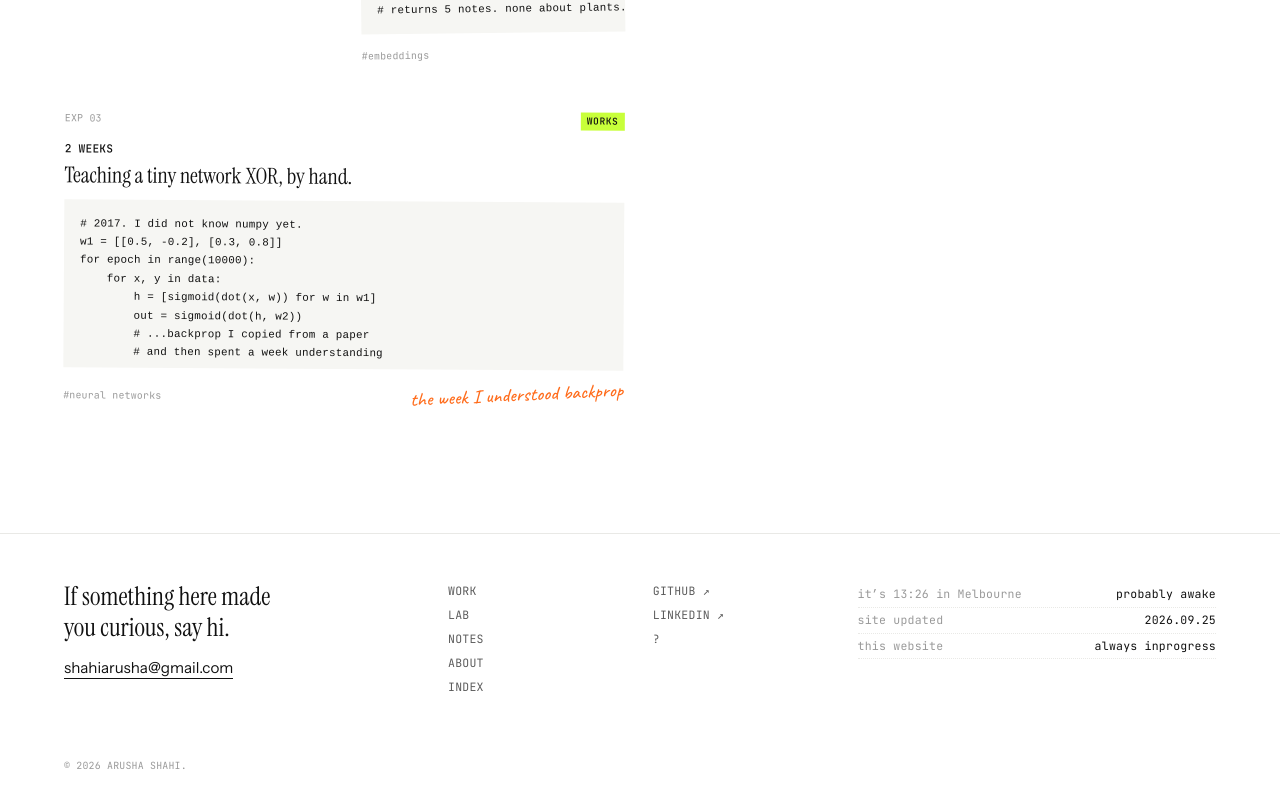
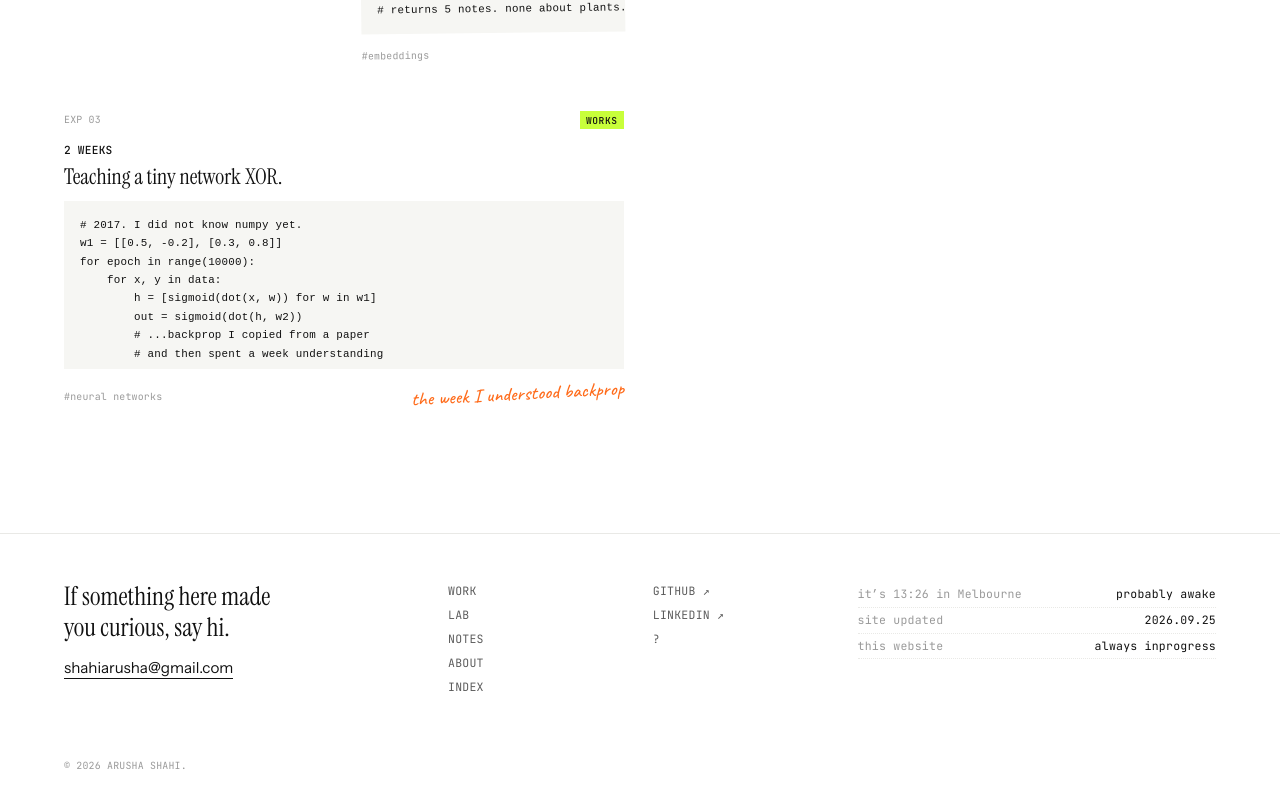
Before and after one commit to aarusa/shahiarusha, a React (Vite) app: page /lab in a window 1280 px wide. Shown: the part 1309-2115 px from the top of the page. Built offline with nearby package versions, Linux system fonts and the light colour scheme.

Commit message:
Fixing experiment content

```diff
--- a/src/content/experiments.js
+++ b/src/content/experiments.js
@@ -18,7 +18,7 @@ export const experiments = [
   {
     id: 3,
     slug: 'xor-by-hand',
-    title: 'Teaching a tiny network XOR, by hand.',
+    title: 'Teaching a tiny network XOR.',
     date: '2017-11-20',
     type: 'neural networks',
     status: 'WORKS',
```
